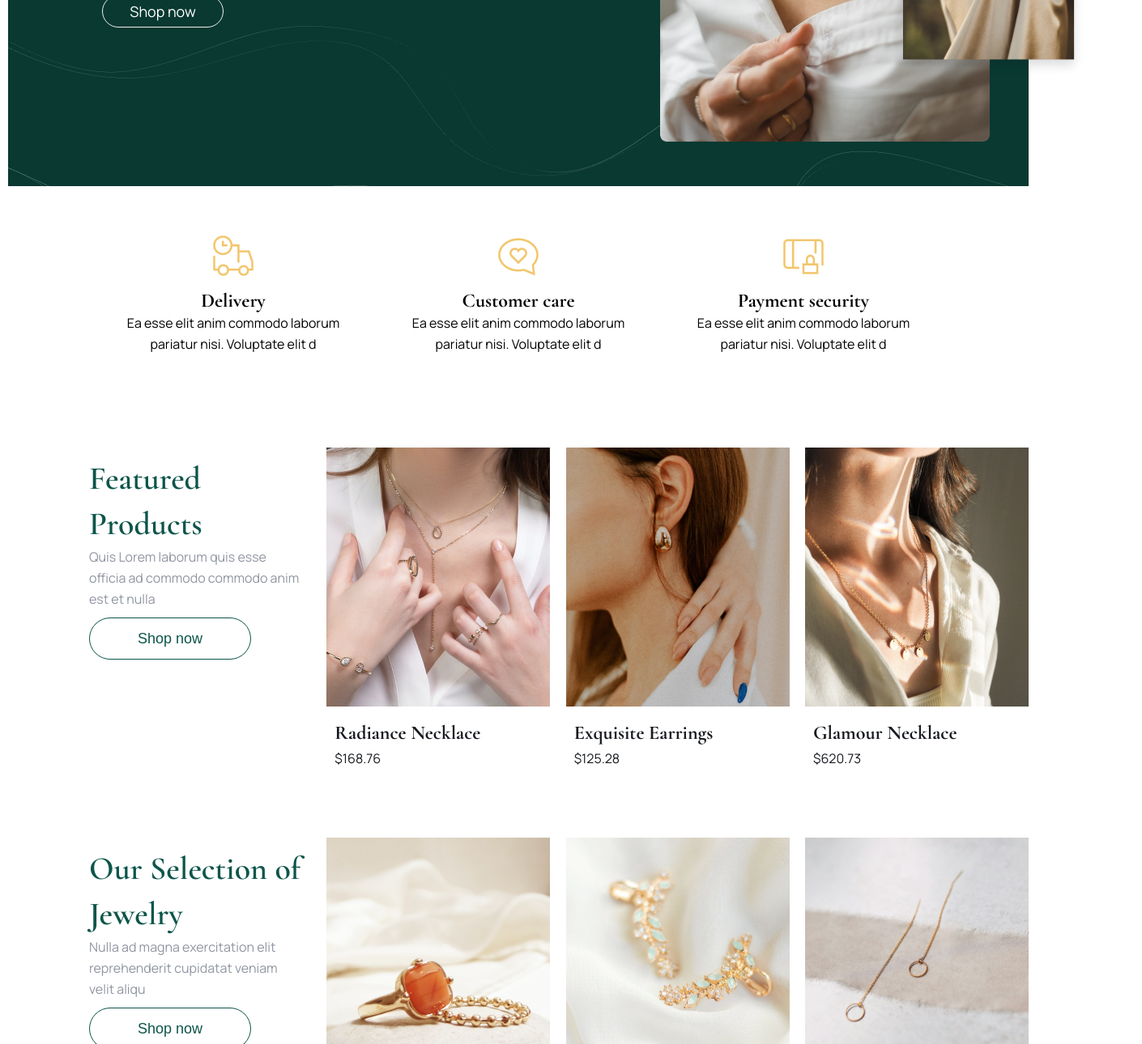
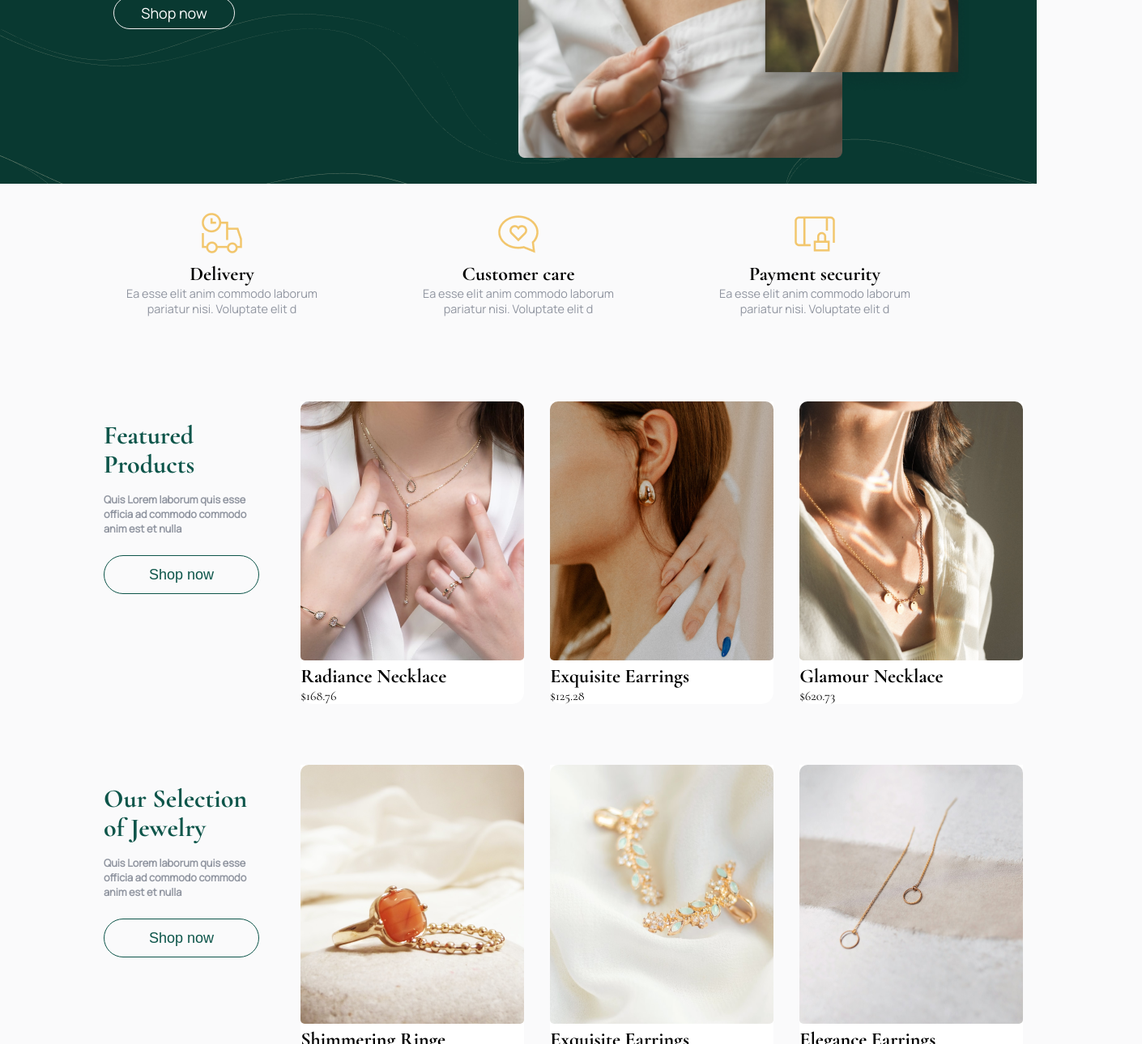
Before and after one commit to vanessann-dev/ProyectoIntegrador, a plain HTML site: page Home/index.html in a window 1280 px wide. Shown: the part 475-1765 px from the top of the page at 81% size, 1410 px wide, since content can reach past the window. Drawn offline with nearby package versions, Linux system fonts and the light colour scheme.

Commit message:
nuevos-cambios

```diff
--- a/Home/index.html
+++ b/Home/index.html
@@ -7,133 +7,140 @@
     <title>Darling Jewelry</title>
   </head>
   <body>
-    <div class="container-principal">
+    <!-- <div class="container-principal"> -->
     <header class="encabezado">
       <section class="header-top">
-          <div>
-            <h2>Darling</h2>
-          </div>
-          <div class="contenedor">
-            <div class="nav">
-              <nav class="lista">
+        <h2 class="titulo-header">Darling</h2>
+        <nav>
           <!-- <hr class="linea"> -->
-                <ul>
-                  <li>Home</li>
-                  <li>Shop</li>
-                  <li>Collections</li>
-                  <li>About</li>
-                  <li>Contact</li>
-                  <li>
+
+          <button class="listacontenido">Home</button>
+          <button class="listacontenido">Shop</button>
+          <button class="listacontenido">Collections</button>
+          <button class="listacontenido">About</button>
+          <button class="listacontenido">Contact</button>
+          <button class="listacontenido">
             <img src="../Assets/perfil.png" alt="icocno-perfil" />
-                  </li>
-                  <li><img src="../Assets/carrito.png" alt="carro" /></li>
-                </ul>
+          </button>
+          <button class="listacontenido">
+            <img src="../Assets/carrito.png" alt="carro" />
+          </button>
         </nav>
-            </div>
-          </div>
       </section>
       <section class="header-image-bottom">
         <div class="titles">
           <div class="titulo">
             <h2>Sparkle & Shine: Exquisite Elegance Unveiled</h2>
-            </div>
-            <div class="tittle">
-              <button>Shop now</button>
+            <button class="boton-titulo">Shop now</button>
           </div>
         </div>
         <div class="imagenes2">
-            <div class="imagenes">
           <img
             class="imagen1"
             src="../Assets/imgheader.png"
             alt="foto principal"
           />
-              <img
-                class="imagen2"
-                src="../Assets/img2.png"
-                alt="foto principal"
-              />
-            </div>
+          <img class="imagen2" src="../Assets/img2.png" alt="foto principal" />
         </div>
       </section>
     </header>
     <main>
       <section class="servicios">
+        <div class="carta-servicio">
           <div class="logos">
             <img src="../Assets/carro.png" alt="carro" />
-            <h2>Delivery</h2>
-            <p>
+          </div>
+          <div>
+            <h2 class="carta-titulo">Delivery</h2>
+            <p class="carta-texto">
               Ea esse elit anim commodo laborum pariatur nisi. Voluptate elit d
             </p>
           </div>
+        </div>
+        <div class="carta-servicio">
           <div class="logos">
-            <img src="../Assets/mensaje.png" alt="carro" />
-            <h2>Customer care</h2>
-            <p>
+            <img src="../Assets/mensaje.png" alt="mensaje" />
+          </div>
+          <div>
+            <h2 class="carta-titulo">Customer care</h2>
+            <p class="carta-texto">
               Ea esse elit anim commodo laborum pariatur nisi. Voluptate elit d
             </p>
           </div>
+        </div>
+        <div class="carta-servicio">
           <div class="logos">
-            <img src="../Assets/seguridad.png" alt="carro" />
-            <h2>Payment security</h2>
-            <p>
+            <img src="../Assets/seguridad.png" alt="seguridad" />
+          </div>
+          <div>
+            <h2 class="carta-titulo">Payment security</h2>
+            <p class="carta-texto">
               Ea esse elit anim commodo laborum pariatur nisi. Voluptate elit d
             </p>
           </div>
+        </div>
       </section>
-        <section class="productos">
-          <div class="comprar">
+      <section class="productos1">
+        <div class="comprar1contenedor">
+          <div class="comprar1">
             <h2>Featured Products</h2>
-            <p>
+            <h5 class="comprar1texto">
               Quis Lorem laborum quis esse officia ad commodo commodo anim est
               et nulla
-            </p>
-            <div class="boton"><button>Shop now</button></div>
+            </h5>
+            <button class="boton1">Shop now</button>
           </div>
-            <div>
+        </div>
+        <div class="fotos1">
+          <div class="cartas1">
             <img src="../Assets/Image 1.png" alt="imagen1" />
             <h2>Radiance Necklace</h2>
             <p>$168.76</p>
           </div>
-            <div>
+          <div class="cartas1">
             <img src="../Assets/Image 1 (1).png" alt="imagen1" />
             <h2>Exquisite Earrings</h2>
             <p>$125.28</p>
           </div>
-            <div>
+          <div class="cartas1">
             <img src="../Assets/Image 1 (2).png" alt="imagen1" />
             <h2>Glamour Necklace</h2>
             <p>$620.73</p>
           </div>
+        </div>
       </section>
       <!-- test test  Vanessa-->
 
-        <section class="productos">
-          <div class="comprar">
-            <h2>Our Selection of Jewelry</h2>
-            <p>
-              Nulla ad magna exercitation elit reprehenderit cupidatat veniam
-              velit aliqu
-            </p>
-            <div class="boton"><button>Shop now</button></div>
+      <section class="productos2">
+        <div class="comprar2contenedor">
+          <div class="comprar2">
+            <h3>Our Selection of Jewelry</h3>
+            <h5 class="comprar2texto">
+              Quis Lorem laborum quis esse officia ad commodo commodo anim est
+              et nulla
+            </h5>
+            <button class="boton2">Shop now</button>
           </div>
-          <div>
+        </div>
+        <section class="fotos2">
+          <div class="cartas2">
             <img src="../Assets/container 1.png" alt="container1" />
             <h2>Shimmering Ringe</h2>
             <p>$168.76</p>
           </div>
-          <div>
+          <div class="cartas2">
             <img src="../Assets/container 1 (1).png" alt="container2" />
             <h2>Exquisite Earrings</h2>
             <p>$125.28</p>
           </div>
-          <div>
+          <div class="cartas2">
             <img src="../Assets/container  1 (2).png" alt="container3" />
             <h2>Elegance Earrings</h2>
             <p>$620.73</p>
           </div>
         </section>
-        <section>
+      </section>
+      <section class="our-history">
         <div class="historia">
           <h2>Our story</h2>
         </div>
@@ -142,6 +149,6 @@
         </div>
       </section>
     </main>
-    </div>
+    <!-- </div> -->
   </body>
 </html>
--- a/Home/styles.css
+++ b/Home/styles.css
@@ -1,5 +1,10 @@
 @import url("https://fonts.googleapis.com/css2?family=Cormorant+Garamond:wght@400;600;700&family=Manrope&display=swap");
 
+
+
+*{
+    box-sizing: border-box;
+}
 :root{
     --tipogrfia-body: 'Cormorant garamond',
        sans-serif;
@@ -15,7 +20,9 @@
 
 body{
     font-family: var(--tipogrfia-body);
-    padding: 15px 10px 25px 10px;
+    margin: 0;
+    padding: 0;
+    background-color: #FAFAFB;
     /* text-align: center;
     display: flex;
     flex-direction: column;
@@ -29,19 +36,9 @@ header{
     color: #F5D38E;
 }
 
-.lista li{
-    color: #FFFFFF;
-    font-family: "Manrope";
-    font-weight: 500;
-    font-size: 14px;
-    line-height: 22px;
-    width: 40px;
-    height: 22px;
-}
 
 .header-top {
     display: flex;
-    justify-content: space-between;
     color: #F5D38E;
     font-family: 'Cormorant garamond';
     font-weight: 400;
@@ -49,12 +46,37 @@ header{
     line-height: 46px;
 }
 
+
 .header-top h2{
-    width: 95px;
+    width: 50%;
     height: 46px;
     font-size: 30px;
-    padding-left: 110px;
-    padding-top: 10px;
+    margin-left: 10%;
+    padding-top: 1.5rem;
+}
+
+nav{
+    display: flex;
+    justify-content: space-between;
+    gap: 2rem;
+
+}
+
+
+.listacontenido{
+    display: flex;
+    justify-content: space-between;
+    background-color: #093931;
+    border: none;
+    color: #FFFFFF;
+    margin-top: 1.5rem;
+    font-family: "manrope";
+}
+
+.listacontenido:hover{
+color: #F5D38E;
+border-bottom: 3px solid #F5D38E;
+border-radius: 2px;
 }
 
 .titles .title h2{
@@ -76,66 +98,43 @@ header{
     height: 282px;
     padding-top: 20px;
     /* padding-right: 30px; */
-    padding-left: 61px;
+    margin-left: 20%;
     font-size: 41px;
     line-height: 94px;
     font-weight: 400;
 
 }
 
-.nav{
-    padding-right: 100px;
+
+.imagenes2{
+    margin-right: 10%;
+    display: flex;
+    flex-wrap: wrap;
+    margin-top: 4rem;
+    position: absolute;
+    margin-left: 50%;
+
 }
 
-.nav .lista ul{
-    display: flex;
-    display: inline-flex;
-    list-style: none;
+.imagen1{
+    position: absolute;
+width: 25rem;
+height: 35rem;
 }
 
-.nav .lista ul li{
-    padding: 20px;
-}
-
-.nav .lista ul li:hover{
-    /* background-color: transparent; */
-    /* border: 1px solid var(--secundary-color); */
-    color: #F2C66D;
-    text-decoration: underline;
-
-}
-/*
-.linea {
-    border: none;
-    border-top: 1px solid yellow;
-    margin: 5px 0;
-}
-
-.contenedor hr{
-    transition: tranform 0.3s ease;
-}
-
-.contenedor:hover .linea {
-    transform: translateY(5px);
-}
-
-.linea {
-    transition: trasnform 0.3s ease-in;
-}
-
-.linea:hover{
- transform: translateX(0.6s) (5px);
-} */
-
-
-.imagenes2{
-    padding-left: 244px;
-    padding-top: 30px;
-    padding-bottom: 50px;
+.imagen2{
+    margin-left: 18rem;
+    margin-top: 7rem;
+position: absolute;
+z-index: 3;
+width: 17rem;
+height: 23rem;
 }
 
 .header-image-bottom {
     display: flex;
+    flex-wrap: wrap;
+    height: 41rem;
     /* justify-content: space-between; */
 }
 
@@ -155,7 +154,7 @@ header{
 
 }
 
-.titles button {
+.boton-titulo {
     font-family: "Manrope";
     width: 150px;
     height: 40px;
@@ -192,114 +191,143 @@ header{
 }
 
 .servicios{
+    flex-wrap: wrap;
     padding: 30px;
     display: flex;
-    justify-content: space-between;padding-right: 50px;
-    padding-right: 130px;
-    padding-left: 130px;
-    padding-top: 55px;
+    justify-content: space-evenly;
+    text-align: center;
 }
 
-.servicios img{
-    align-self: center;
-    width: 62px;
-    height: 62px;
-    top: 36px;
-    left: 287px;
+.carta-servicio{
+    width: 20%;
+    font-family: "Manrope";
+
 }
 
-.servicios .logos{
-    display: flex;
-    flex-direction: column;
-    /* justify-content: center; */
+.carta-titulo{
+    font-family: "cormorant garamond";
 }
 
-.servicios h2{
-    padding: 10px;
-    align-self: center;
-    padding-bottom: 0px;
+.carta-texto{
+    color: #9095A0;
+    font-size: 0.9rem;
 }
-
-.servicios p{
-    text-align: center;
-    font-weight: 400;
-    font-family: "manrope";
-    font-size: 16px;
-    line-height: 26px;
-    width: 276px;
-    height: 52px;
-    top: 144px;
-    left: 180px;
-    padding-top: 0px;
-}
-
-
-.productos{
+.productos1{
+    overflow: hidden;
     display: flex;
-    justify-content: space-between;
+    width: 100%;
+    /* gap: 5rem; */
+    /* justify-content: space-between; */
     padding-top: 75px;
 
 }
 
-.productos h2, p{
-    padding: 10px;
+
+.comprar1texto{
+    font-size: 0.8rem;
+    font-family: "manrope";
+    color: #9095A0;
+    margin-bottom: 1.5rem;
+}
+
+.comprar1contenedor{
+    margin-left: 10%;
+   margin-right: 4%;
+
+}
+
+.comprar1 h2{
+    font-family: "cormorant garamond";
+    color: #0D554A;
+    font-weight: 700;
+    font-size: 2rem;
+    line-height: 36px;
+    Width:50%;
+    margin-bottom: 1rem;
+    margin-top: 1.5rem;
+}
+/* seccion our collection */
+
+.productos2{
+    overflow: hidden;
+    display: flex;
+    /* justify-content: space-between; */
+    padding-top: 75px;
+
 }
 
 
-.productos h2{
-    font-family: "cormorant garamond";
-    color: #171A1F;
-    font-weight: 700;
-    font-size: 24px;
-    line-height: 36px;
-    Width:180px;
-    Height:36px;
-    padding-bottom: 0%;
-}
-
-
-.productos p{
+.productos2 p{
     padding-top: 0%;
     font-family: "manrope";
     color: #171A1F;
     font-weight: 400;
     font-size: 16px;
     line-height: 26px;
-    Width: 57px;
+    /* Width: 57px; */
     Height:26px;
 }
 
-.comprar {
-    display: flex;
-    flex-direction: column;
+.comprar2texto{
+    font-size: 0.8rem;
+    font-family: "manrope";
+    color: #9095A0;
+    margin-bottom: 1.5rem;
 }
 
-.comprar h2{
-    padding-left: 100px;
-    font-family: "Cormorant Garamond";
-    font-size: 40px;
-    font-weight: 600;
-    line-height: 56px;
-    color: #0D554A;
-    width: 264px;
-    height: 112px;
+.comprar2contenedor{
+    margin-left: 10%;
+    margin-right: 4%;
+
+
 }
 
-.comprar p{
-    color: #9095A0;
-    font-family: "Manrope";
-    font-size: 16px;
-    font-weight: 400;
-    line-height: 26px;
-    padding-left: 100px;
-    width: 264px;
-    height: 78px;
+.comprar2 h3{
+    font-family: "cormorant garamond";
+    color: #0D554A;
+    font-weight: 700;
+    font-size: 2rem;
+    line-height: 36px;
+    Width:100%;
+    margin-bottom: 1rem;
+    margin-top: 1.5rem;
 }
 
-.comprar button{
+.fotos1{
+    display: flex;
+}
+
+.fotos1 img{
+    border-top: 50px;
+    border-radius: 10px 10px 5px 5px;
+ }
+
+ .cartas1{
+background-color: #FFFFFF;
+margin-right: 2rem;
+border-radius: 0px 0px 15px 15px;
+ }
+
+ .fotos2{
+    display: flex;
+}
+
+.fotos2 img{
+    border-top: 50px;
+    border-radius: 10px 10px 5px 5px;
+ }
+
+ .cartas2{
+background-color: #FFFFFF;
+margin-right: 2rem;
+border-radius: 0px 0px 15px 15px;
+ }
+
+
+.boton1, .boton2{
     border-radius: 26px;
-    height: 52px;
-    width: 200px;
+    height: 3rem;
+    width: 12rem;
     align-self: center;
     border: 1px;
     font-weight: 400;
@@ -309,11 +337,12 @@ header{
     font-size: 18px;
 }
 
-.comprar img{
+.comprar1, .comprar2 img{
     border-radius: 8px;
+    max-width: 100%;
+	height: auto;
+
 }
-
-.boton{ padding-left: 100px;}
 
 .historia h2{
     display: flex;
@@ -333,10 +362,31 @@ header{
 .historial{
     display: flex;
     justify-content: center;
-    padding-left: 120px;
+    /* padding-left: 206px;
     padding-right: 50px;
-    padding-bottom: 50px;
-    width: 1230px;
+    padding-bottom: 50px; */
+    width: 100%;
     height: 390px;
     border-radius: 8px;
 }
+
+.our-history{
+    margin-left: 10%;
+    margin-right: 10%;
+    display: flex;
+    flex-direction: column;
+    justify-content: center;
+    align-items: center;
+    /* margin-left: ;
+    margin-right: ;
+    margin-bottom: ; */
+
+}
+
+.historial{
+    width: 100%;
+}
+
+.historial img{
+    width: 100%;
+}
```
Lines whose indentation alone changed are shown as unchanged.
